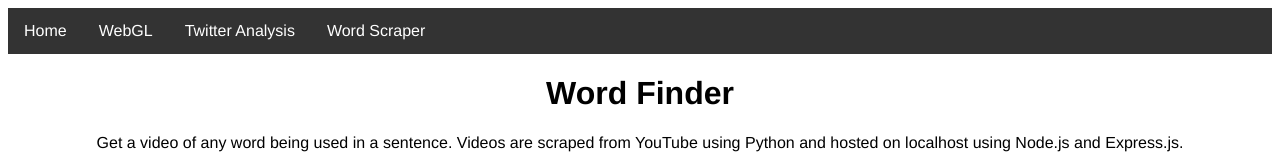
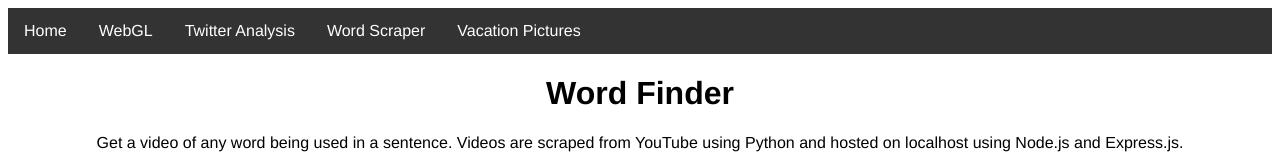
Before and after one commit to cjsharp4/cjsharp4.github.io, a plain HTML site: page WordFinder/home.html in a window 1280 px wide. Shown: the top 160 px of the page. Drawn offline with Linux system fonts and the light colour scheme.

Commit message:
Add files via upload

```diff
--- a/WordFinder/home.html
+++ b/WordFinder/home.html
@@ -22,6 +22,7 @@
         <li><a href="../WebGL/projects.html">WebGL</a></li>
         <li><a href="https://cjsharp4.github.io/FriendshipNetwork">Twitter Analysis</a></li>
         <li><a href="./home.html">Word Scraper</a></li>
+        <li><a href="../Vacation/vacation.html">Vacation Pictures</a></li>
     </ul>
 
     <h1>Word Finder</h1>
```
